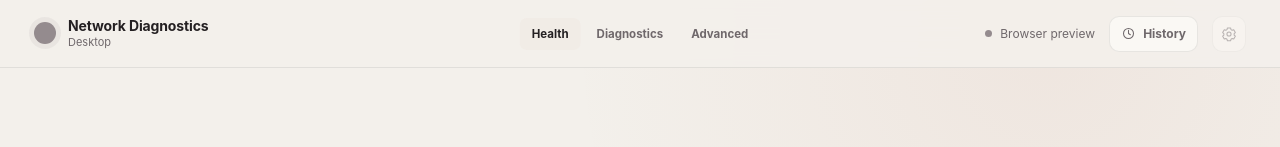
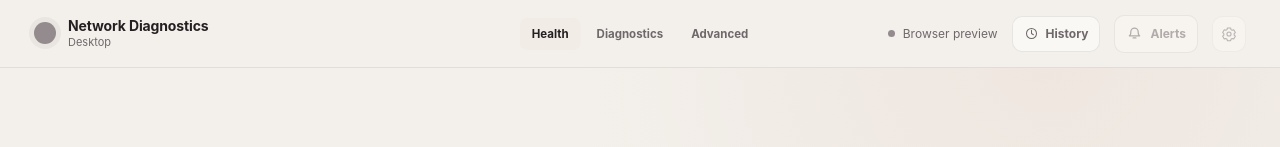
Before and after one commit to JohnnyZLi/Network-Diagnostics-Suite, a React (Vite) app in the folder tools/NetworkDiagnostics.Desktop/frontend/: page / in a window 1280 px wide. Shown: the top 147 px of the page. Built offline with nearby package versions, Linux system fonts and the light colour scheme.

Commit message:
Mount shell timeline and alert enhancements

```diff
--- a/tools/NetworkDiagnostics.Desktop/frontend/src/main.tsx
+++ b/tools/NetworkDiagnostics.Desktop/frontend/src/main.tsx
@@ -1,6 +1,7 @@
 import { StrictMode } from 'react';
 import { createRoot } from 'react-dom/client';
 import App from './App';
+import { ShellEnhancements } from './ShellEnhancements';
 import './styles.css';
 import './theme.css';
 import './workbench-polish.css';
@@ -15,6 +16,7 @@ import './ux-readability.css';
 import './ux-final-layout.css';
 import './timeline-chart.css';
 import './final-ui-pass.css';
+import './shell-enhancements.css';
 
 if (navigator.platform.toLowerCase().startsWith('mac')) {
   document.documentElement.dataset.platform = 'macos';
@@ -35,6 +37,7 @@ const rootElement = document.getElementById('root')!;
 createRoot(rootElement).render(
   <StrictMode>
     <App />
+    <ShellEnhancements />
   </StrictMode>,
 );
 
```
